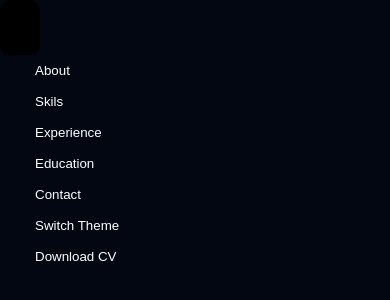
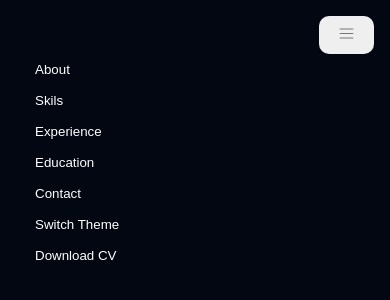
Before and after one commit to ricardosousabr/ricardosousabr.github.io, a Next.js app: page / in a window 390 px wide. Shown: the top 300 px of the page. Built offline with nearby package versions, Linux system fonts and the light colour scheme.

Commit message:
feat(menu): update to the desktop and mobile menu

```diff
--- a/src/components/Molecules/Menu/index.tsx
+++ b/src/components/Molecules/Menu/index.tsx
@@ -1,6 +1,7 @@
 import { useState } from "react"
 import List from "./components/List"
 import Button from "../../Atoms/Button";
+import { MenuStyle, BoxMenu, MenuMobile, MenuDesktop } from "./style"
 
 export default function Menu() {
   const menuItens = ["About", "Skils", "Experience", "Education", "Contact", "Switch Theme", "Download CV"];
@@ -12,14 +13,19 @@ export default function Menu() {
 
   return (
     <>
-      <div>
-        <Button onClick={() => displayMenu()} background="black" padding="20px" borderRadius="10px" color="black" border="none"><svg xmlns="http://www.w3.org/2000/svg" viewBox="0 0 32 32"><path d="M3 4H21V6H3V4ZM3 11H21V13H3V11ZM3 18H21V20H3V18Z"></path></svg></Button>
-      </div>
-      <div>
+      <MenuStyle>
+        <BoxMenu>
+          <Button onClick={() => displayMenu()} background="" padding="10px 20px" borderRadius="10px" color="black" border="none">
+            <svg xmlns="http://www.w3.org/2000/svg" x="0px" y="0px" width="15" height="15" viewBox="0 0 50 50">
+              <path d="M 3 9 A 1.0001 1.0001 0 1 0 3 11 L 47 11 A 1.0001 1.0001 0 1 0 47 9 L 3 9 z M 3 24 A 1.0001 1.0001 0 1 0 3 26 L 47 26 A 1.0001 1.0001 0 1 0 47 24 L 3 24 z M 3 39 A 1.0001 1.0001 0 1 0 3 41 L 47 41 A 1.0001 1.0001 0 1 0 47 39 L 3 39 z"></path>
+            </svg>
+          </Button>
+        </BoxMenu>
         {
-          valueButton ? <List menuItens={menuItens} /> : ""
+          valueButton ? <MenuMobile><List menuItens={menuItens} /></MenuMobile> : ""
         }
-      </div>
+        <MenuDesktop><List menuItens={menuItens} /></MenuDesktop>
+      </MenuStyle>
     </>
   )
 }
--- /dev/null
+++ b/src/components/Molecules/Menu/style.ts
@@ -0,0 +1,33 @@
+import styled from "styled-components";
+import screens from "../../../tokens/screen";
+
+
+export const MenuStyle = styled.div`
+display: flex;
+flex-direction: column;
+`;
+
+export const BoxMenu = styled.div`
+  display: flex;
+  justify-content: flex-end;
+  padding-right: 16px;
+  padding-top: 16px;
+
+  @media (min-width: ${screens.small}) {
+    display: none;
+  }
+`
+export const MenuMobile = styled.div`
+
+  @media (min-width: ${screens.small}) {
+    display: none;
+  }
+`
+
+export const MenuDesktop = styled.div`
+  display: none;
+
+  @media (min-width: ${screens.small}) {
+    display: block;
+  }
+`
```
Also changed, not shown: 1 other file (tests, documents, lock files or other folders).
